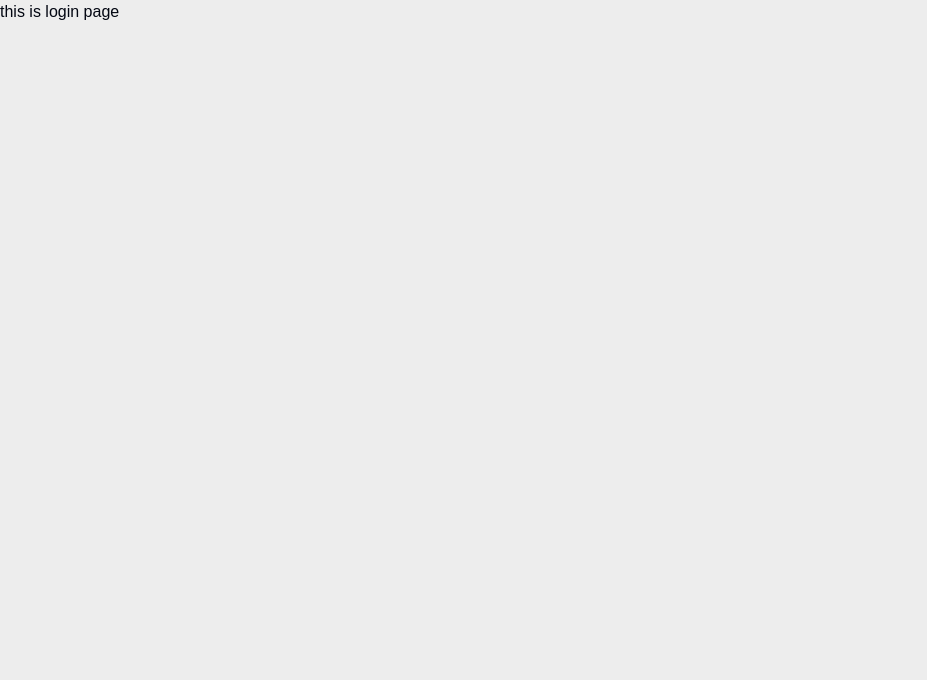
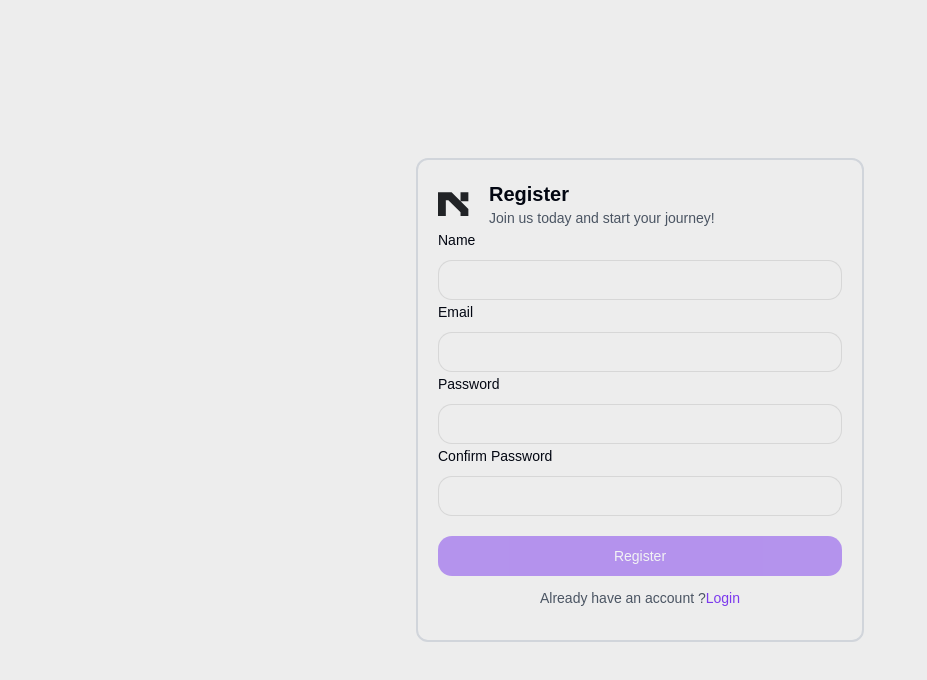
Before and after one commit to mdrakibmia99/nextMart-project, a Next.js app in the folder nextmart-client/: page /login in a window 1280 px wide. Shown: the top 680 px of the page, without its empty margins (0-927 px from the left). Built offline with nearby package versions, Linux system fonts and the light colour scheme.

Commit message:
create login form

```diff
--- a/nextmart-client/src/app/login/page.tsx
+++ b/nextmart-client/src/app/login/page.tsx
@@ -1,9 +1,11 @@
+
+import LoginForm from '@/components/modules/auth/login/LoginForm';
 import React from 'react';
 
 const LoginPage = () => {
     return (
-        <div>
-            <p>this is login page</p>
+        <div className='w-full h-screen grid place-items-center'>
+           <LoginForm/>
         </div>
     );
 };
--- /dev/null
+++ b/nextmart-client/src/components/modules/auth/login/LoginForm.tsx
@@ -0,0 +1,137 @@
+/* eslint-disable @typescript-eslint/no-explicit-any */
+"use client";
+
+import { Button } from "@/components/ui/button";
+import {
+  Form,
+  FormControl,
+  FormField,
+  FormItem,
+  FormLabel,
+  FormMessage,
+} from "@/components/ui/form";
+import { Input } from "@/components/ui/input";
+import { FieldValues, SubmitHandler, useForm } from "react-hook-form";
+import Link from "next/link";
+import { zodResolver } from "@hookform/resolvers/zod";
+
+import { registerUser } from "@/services/AuthService";
+import { toast } from "sonner";
+import Logo from "@/assets/svgs/Logo";
+import { registrationSchema } from "../register/registerValidation";
+
+export default function LoginForm()  {
+  const form = useForm({
+    resolver: zodResolver(registrationSchema),
+  });
+
+  const {
+    formState: { isSubmitting },
+  } = form;
+
+  const password = form.watch("password");
+  const passwordConfirm = form.watch("passwordConfirm");
+  //   console.log(password, passwordConfirm);
+
+  const onSubmit: SubmitHandler<FieldValues> = async (data) => {
+    try {
+      const res = await registerUser(data);
+      if (res?.success) {
+        toast.success(res?.message);
+      } else {
+        toast.error(res?.message);
+      }
+    } catch (err: any) {
+      console.error(err);
+    }
+  };
+
+  return (
+    <div className="border-2 border-gray-300 rounded-xl flex-grow max-w-md w-full p-5">
+      <div className="flex items-center space-x-4 ">
+        <Logo />
+        <div>
+          <h1 className="text-xl font-semibold">Register</h1>
+          <p className="font-extralight text-sm text-gray-600">
+            Join us today and start your journey!
+          </p>
+        </div>
+      </div>
+      <Form {...form}>
+        <form onSubmit={form.handleSubmit(onSubmit)}>
+          <FormField
+            control={form.control}
+            name="name"
+            render={({ field }) => (
+              <FormItem>
+                <FormLabel>Name</FormLabel>
+                <FormControl>
+                  <Input {...field} value={field.value || ""} />
+                </FormControl>
+                <FormMessage />
+              </FormItem>
+            )}
+          />
+          <FormField
+            control={form.control}
+            name="email"
+            render={({ field }) => (
+              <FormItem>
+                <FormLabel>Email</FormLabel>
+                <FormControl>
+                  <Input type="email" {...field} value={field.value || ""} />
+                </FormControl>
+                <FormMessage />
+              </FormItem>
+            )}
+          />
+          <FormField
+            control={form.control}
+            name="password"
+            render={({ field }) => (
+              <FormItem>
+                <FormLabel>Password</FormLabel>
+                <FormControl>
+                  <Input type="password" {...field} value={field.value || ""} />
+                </FormControl>
+                <FormMessage />
+              </FormItem>
+            )}
+          />
+          <FormField
+            control={form.control}
+            name="passwordConfirm"
+            render={({ field }) => (
+              <FormItem>
+                <FormLabel>Confirm Password</FormLabel>
+                <FormControl>
+                  <Input type="password" {...field} value={field.value || ""} />
+                </FormControl>
+
+                {passwordConfirm && password !== passwordConfirm ? (
+                  <FormMessage> Password does not match </FormMessage>
+                ) : (
+                  <FormMessage />
+                )}
+              </FormItem>
+            )}
+          />
+
+          <Button
+            disabled={passwordConfirm && password !== passwordConfirm || true}
+            type="submit"
+            className="mt-5 w-full"
+          >
+            {isSubmitting ? "Registering...." : "Register"}
+          </Button>
+        </form>
+      </Form>
+      <p className="text-sm text-gray-600 text-center my-3">
+        Already have an account ?
+        <Link href="/login" className="text-primary">
+          Login
+        </Link>
+      </p>
+    </div>
+  );
+}
```
